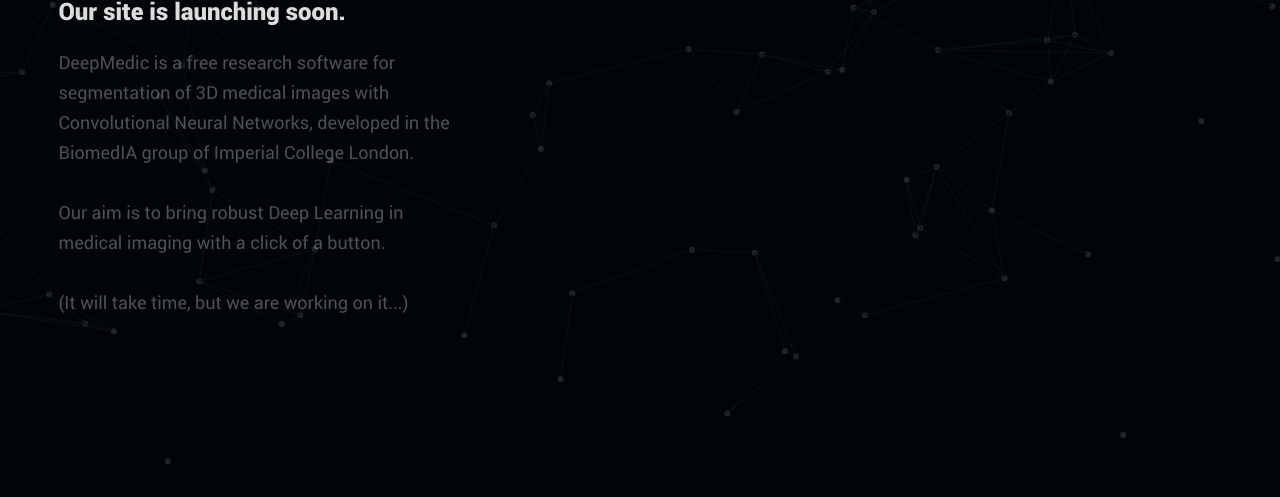
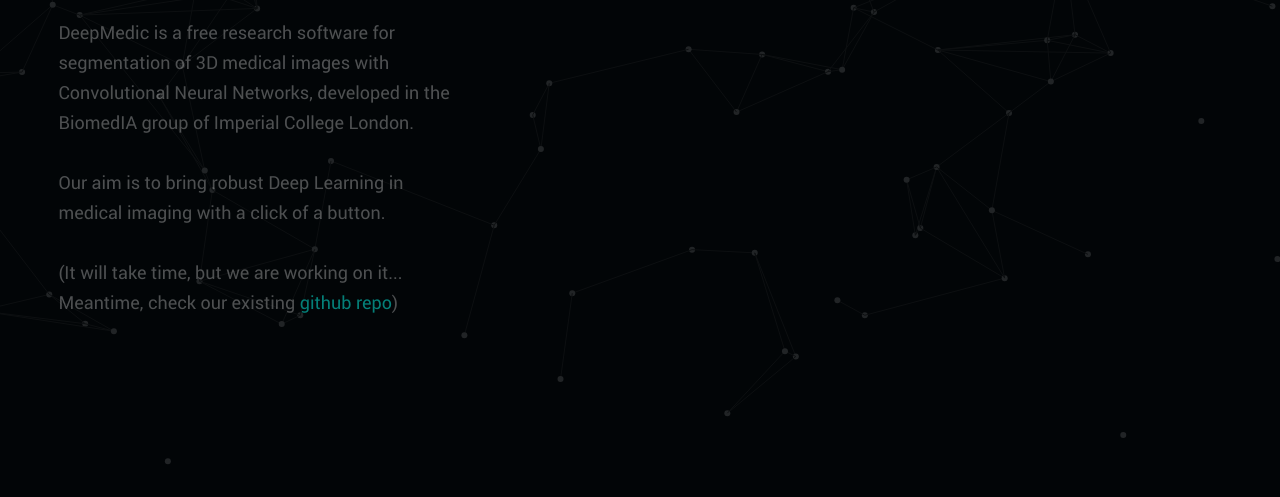
Before and after one commit to deepmedic/deepmedic.github.io, a plain HTML site: page index.html in a window 1280 px wide. Shown: the part 303-800 px from the top of the page. Drawn offline with Linux system fonts and the light colour scheme.

Commit message:
Added text-url to github.

```diff
--- a/index.html
+++ b/index.html
@@ -80,7 +80,7 @@
 								Our aim is to bring robust Deep Learning in medical imaging with a click of a button.
 							</p>
 							<p>
-								(It will take time, but we are working on it...)
+								(It will take time, but we are working on it...	<br> Meantime, check our existing <a href="https://github.com/deepmedic/deepmedic">github repo</a>)
 				  			</p>
 			  			</div>
 
```
